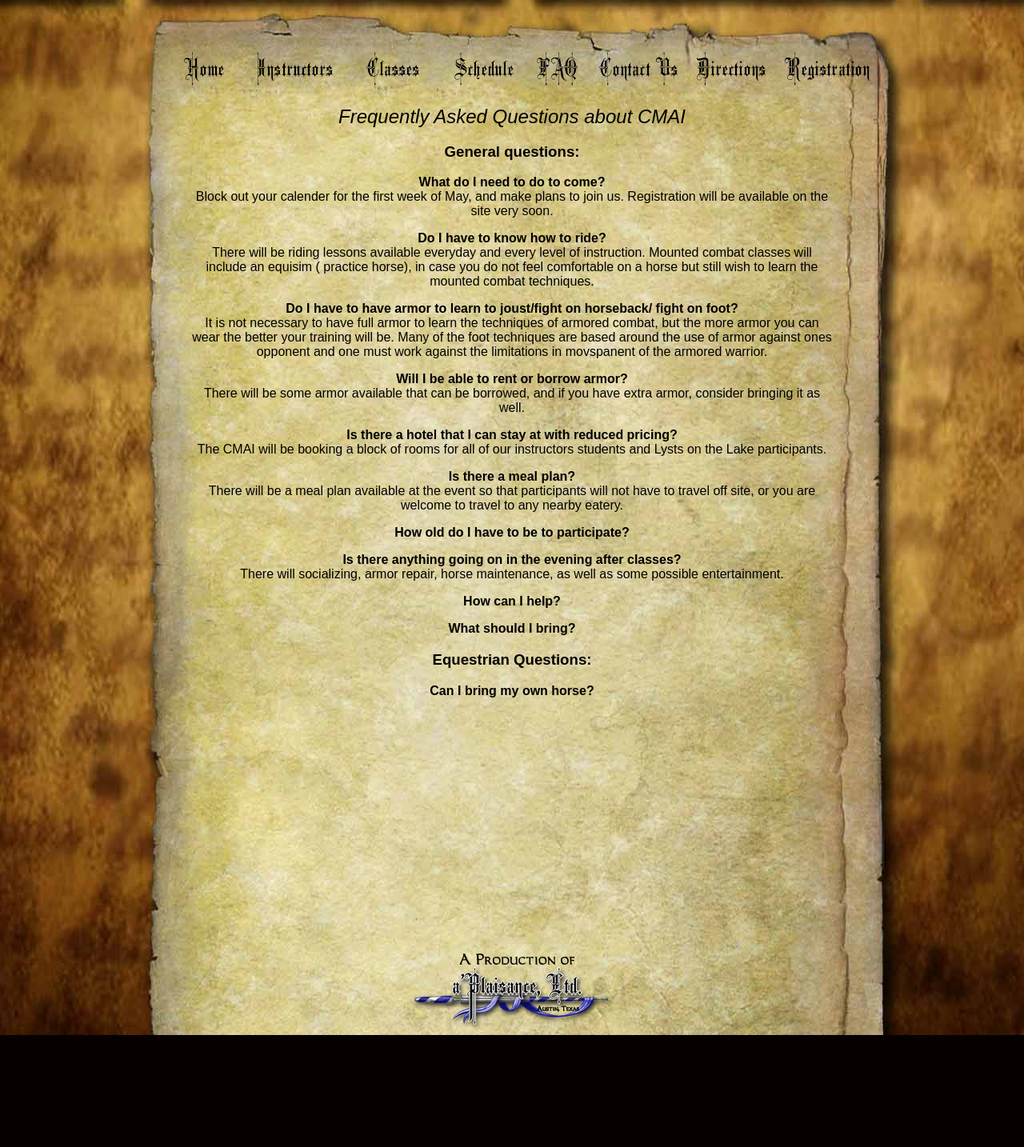
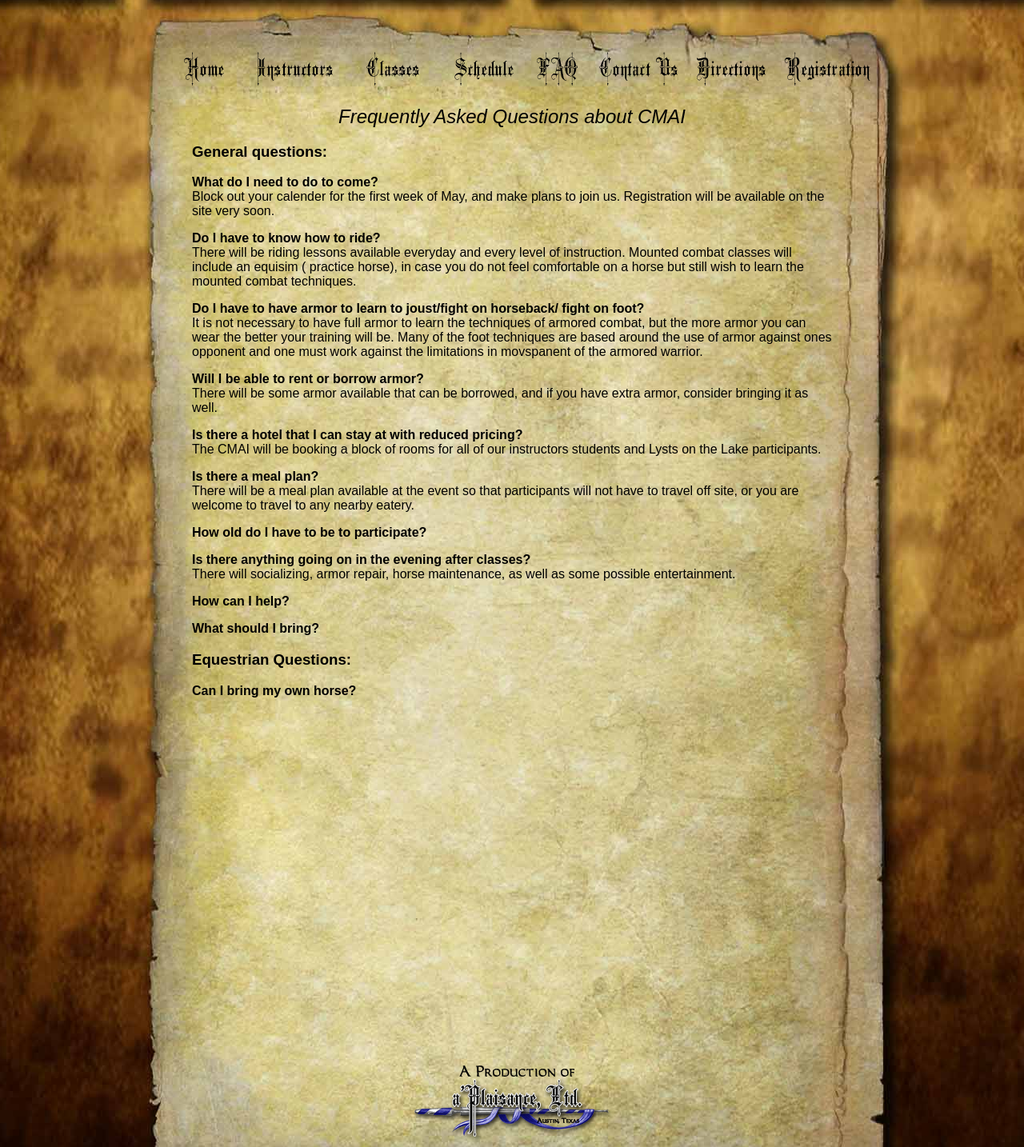
Before and after one commit to XZwanzigX/CMAI, a PHP site: page /faq.php in a window 1280 px wide. Shown: the part 836-2270 px from the top of the page at 80% size. Before the commit the page ends 2130 px from the top, so only its background shows below. Run offline with PHP 8.4, Linux system fonts and the light colour scheme.

Commit message:
Fixed FAQ page.

```diff
--- a/css/structure.css
+++ b/css/structure.css
@@ -38,6 +38,11 @@
     top: 294px;
 }
 
+.aPlaisance-logo-faq {
+    position: relative;
+    top: 434px;
+}
+
 .blank {
     position: absolute;
     top: 2400px;
--- a/css/textStyles.css
+++ b/css/textStyles.css
@@ -53,6 +53,7 @@
     font-weight:bold;
     font-size: 12pt;
     font-family: arial, helvetica, sans-serif;
+    text-align: left;
 }
 
 .special-emphasis {
@@ -68,3 +69,7 @@
     font-size: 12pt;
     font-family: arial, helvetica, sans-serif;
 }
+
+P{
+    text-align: left;
+}
--- a/faq.php
+++ b/faq.php
@@ -44,7 +44,7 @@
 
             <p><span class="faq">Can I bring my own horse?</span></p>
 
-            <div class="aPlaisanceLogo">
+            <div class="aPlaisance-logo-faq">
                 <a href="http://www.aplaisance.com" onmouseover="document.aPlaisance.src='img/structure/aPlaisanceGlow.png';" onmouseout="document.aPlaisance.src='img/structure/aPlaisance.png'"><img src="img/structure/aPlaisance.png" name="aPlaisance" border="0"></a>
             </div>
         </div>
```
